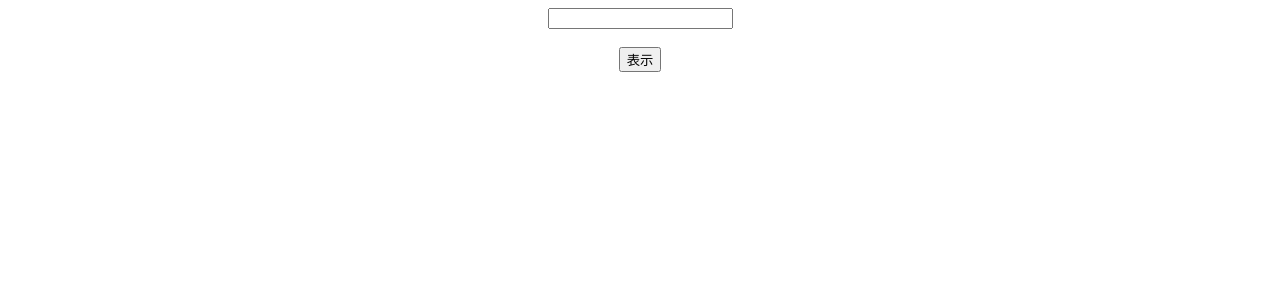
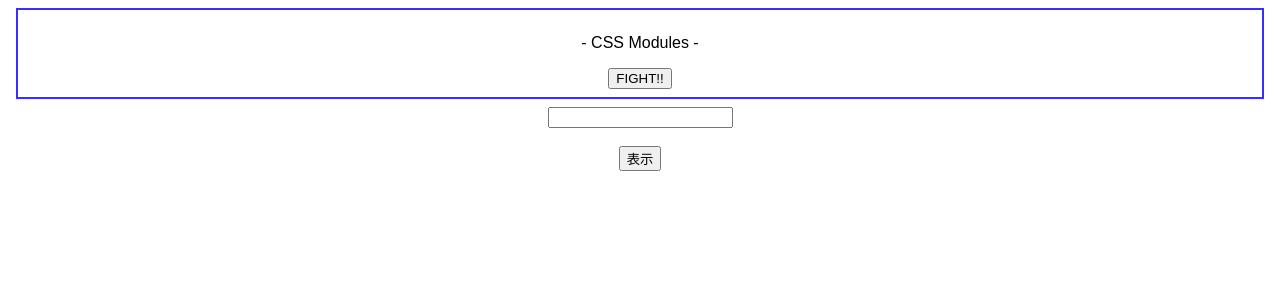
Before and after one commit to sohei-fujita/react-sand-box, a React (Vite) app: page / in a window 1280 px wide. Shown: the top 300 px of the page. Built offline with nearby package versions, Linux system fonts and the light colour scheme.

Commit message:
add scss

```diff
--- a/src/App.jsx
+++ b/src/App.jsx
@@ -1,6 +1,7 @@
 import { useState, useCallback } from "react";
 import "./styles.css";
 import { ChildArea } from "./ChildArea";
+import { CssModules } from "./components/CssModules";
 
 export default function App() {
   const [text, setText] = useState("");
@@ -18,6 +19,7 @@
 
   return (
     <div className="App">
+      <CssModules />
       <input value={text} onChange={onChangeText} />
       <br />
       <br />
--- /dev/null
+++ b/src/components/CssModules.jsx
@@ -0,0 +1,10 @@
+import classes from "./CssModules.module.scss";
+
+export const CssModules = () => {
+  return (
+    <div className={classes.container}>
+      <p>- CSS Modules -</p>
+      <button>FIGHT!!</button>
+    </div>
+  );
+};
--- /dev/null
+++ b/src/components/CssModules.module.scss
@@ -0,0 +1,5 @@
+.container {
+    border: solid 2px #392eff;
+    padding: 8px;
+    margin: 8px;
+}
```
Also changed, not shown: package.json (+4 -3 lines), 1 other file (tests, documents, lock files or other folders).
